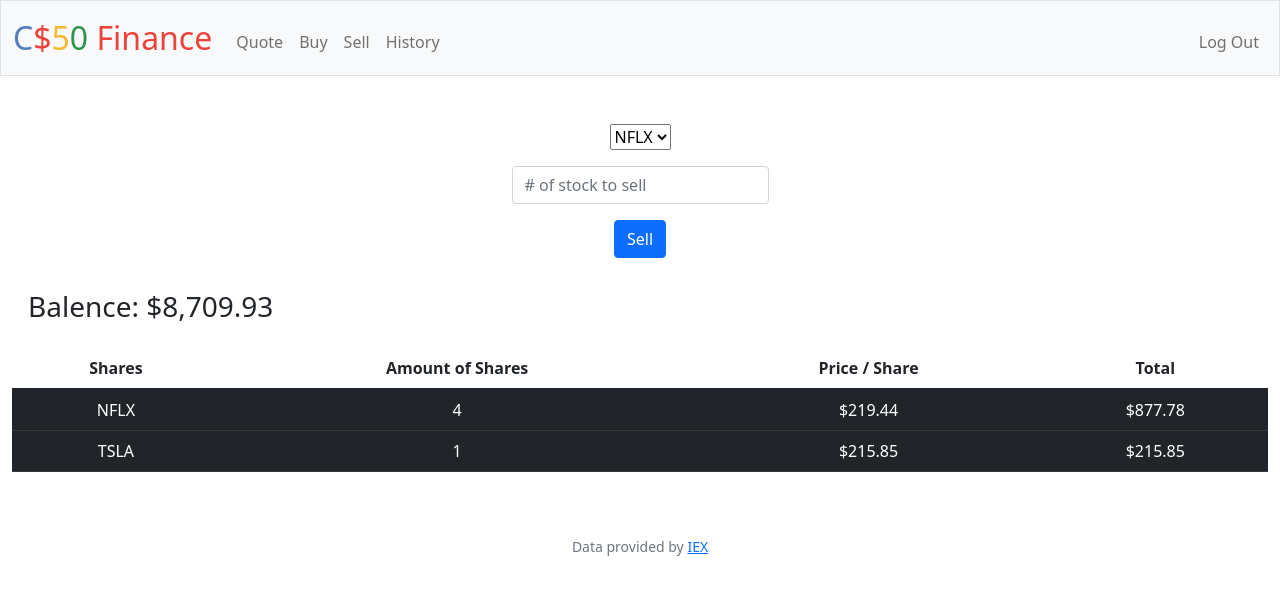
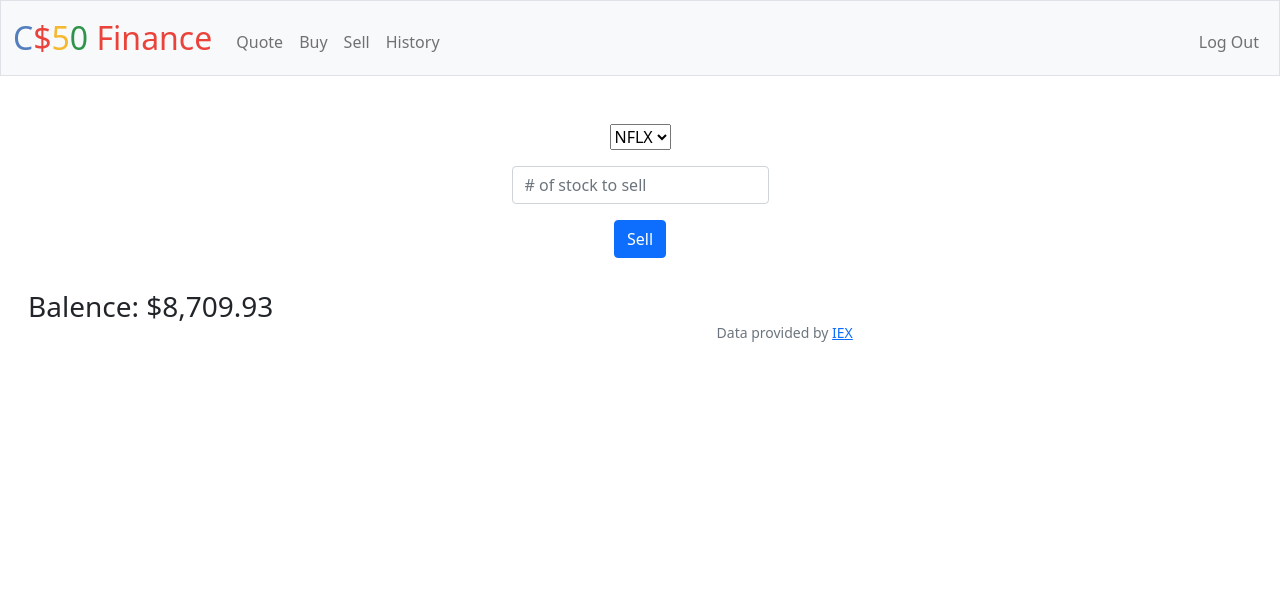
Before and after one commit to Caleb-Ellefson/Stock-Trader, a Flask app: page /sell in a window 1280 px wide. Shown: the top 595 px of the page. Run offline with Flask 2, Linux system fonts and the light colour scheme; a user stored in the database is signed in; data comes from the database, SQL or seed files in the repository; some libraries are stand-ins or nearby versions.

Commit message:
Mon, Oct 24, 2022, 4:29 PM +00:00

```diff
--- a/finance/templates/sell.html
+++ b/finance/templates/sell.html
@@ -27,29 +27,5 @@
     </form>
 <h3 style="float: left; padding: 1rem;">Balence: {{ cash | usd }} </h3>
 
-<div class="section" >
- <table class="table table-striped-columns">
-    <thead>
-        <tr>
-            <th scope="col">Shares</th>
-            <th cope="col">Amount of Shares</th>
-            <th scope="col">Price / Share</th>
-            <th scope="col">Total</th>
 
-        </tr>
-    </thead>
-    <tbody>
-
-        {% for row in database %}
-
-        <tr class="table-dark">
-            <td class="table-dark"> {{ row["symbol"] }} </td>
-            <td class="table-dark"> {{ row["shares"] }} </td>
-            <td class="table-dark"> {{ row["price"] | usd }} </td>
-            <td class="table-dark"> {{ (row["shares"] * row["price"]) | usd }} </td>
-          </tr>
-        {% endfor %}
-    </tbody>
-    </table>
- </div>
 {% endblock %}
```
